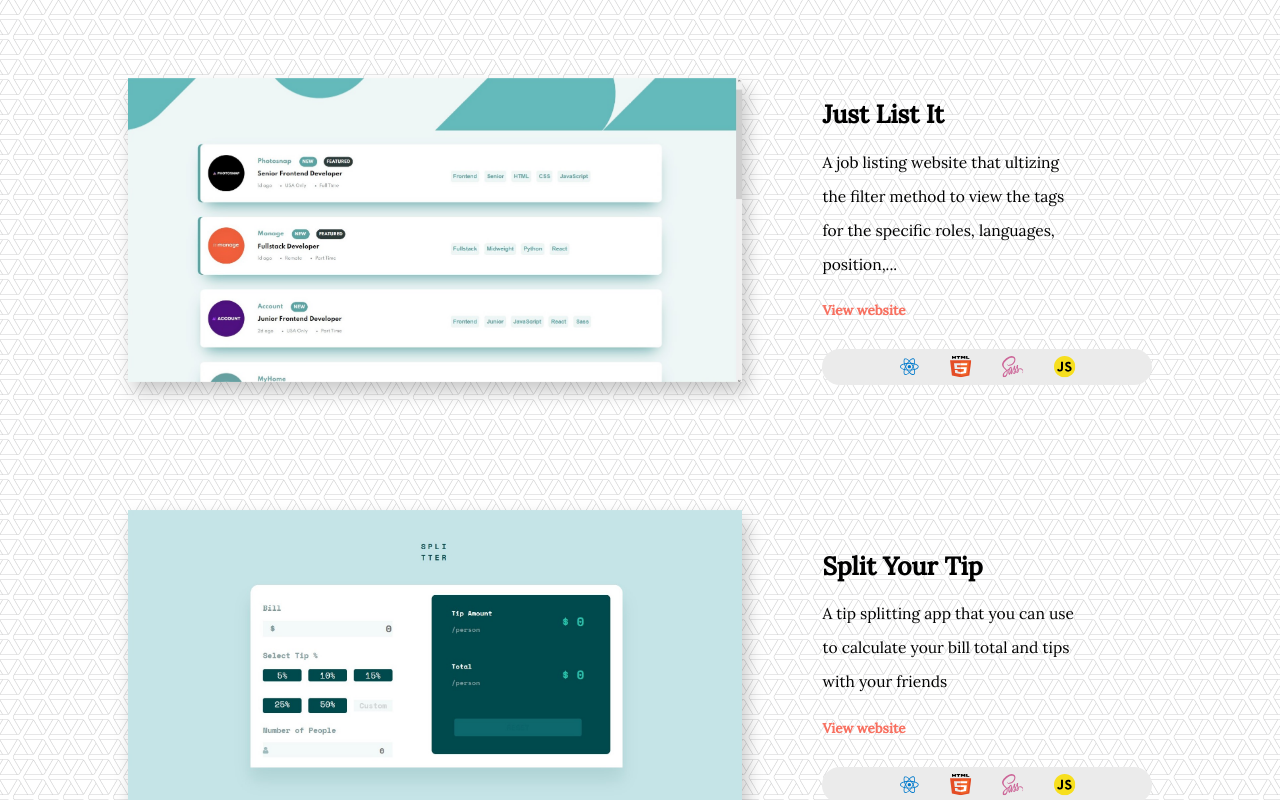
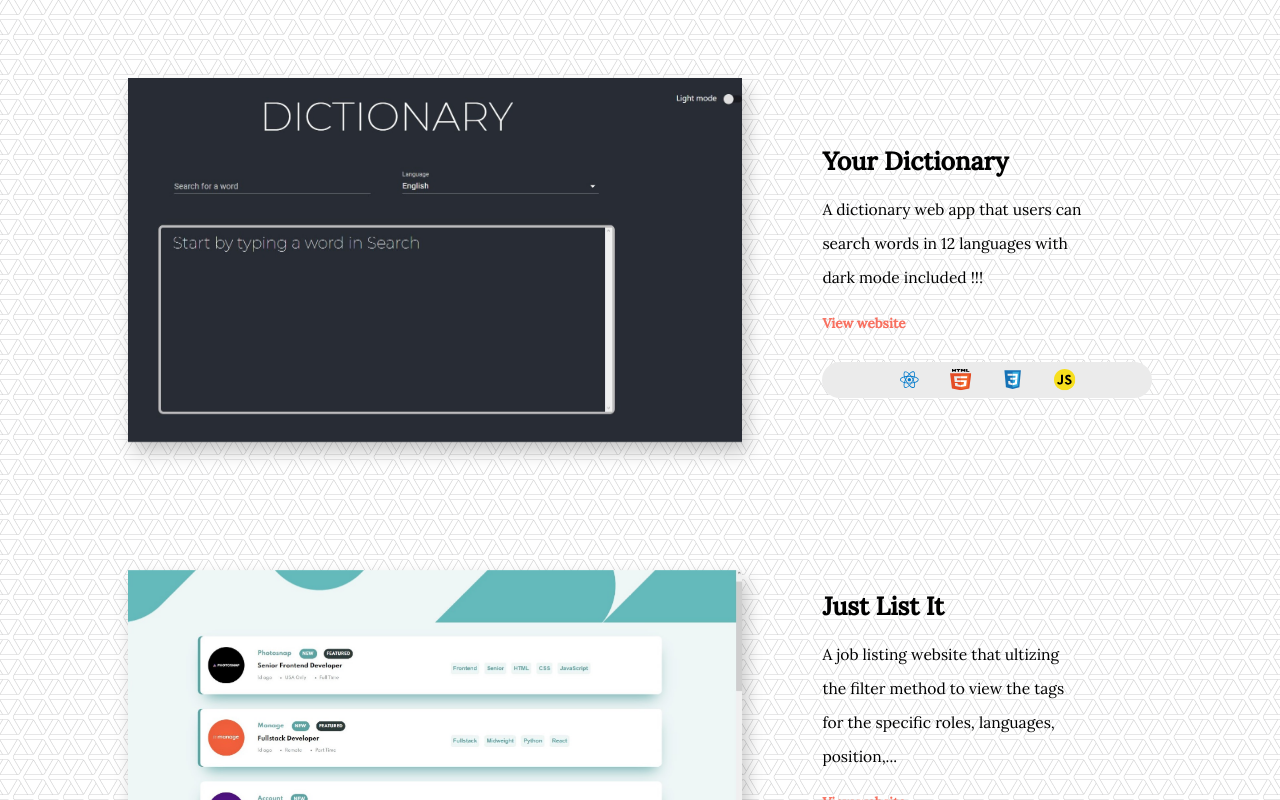
Before and after one commit to anhduy1202/anhduy1202.github.io, a React (Create React App) app: page / in a window 1280 px wide. Shown: the part 960-1760 px from the top of the page. Built offline with nearby package versions, Linux system fonts and the light colour scheme.

Commit message:
Dictionary project

```diff
--- a/src/projectData.js
+++ b/src/projectData.js
@@ -3,7 +3,8 @@ import faqCard from './images/faq.jpg';
 import Rocketto from './images/rocketto.jpg';
 import reviewSection from './images/review section.jpg';
 import baseApparel from './images/baseapparel.jpg';
-import splitTip from './images/tipsplit.jpg'
+import splitTip from './images/tipsplit.jpg';
+import dictionary from './images/dictionary.jpg';
 import jsIcon from './icon/js-icon-mobile.svg';
 import reactIcon from './icon/React-icon-mobile.svg';
 import htmlIcon from './icon/html-icon-mobile.svg';
@@ -15,6 +16,16 @@ export const projects = [
 
     {
         id: 1,
+        name: "Your Dictionary",
+        image: dictionary,
+        languages: [reactIcon, htmlIcon, cssIcon, jsIcon],
+        type: "frontend",
+        content: "A dictionary web app that users can search words in 12 languages with dark mode included !!!",
+        link: "https://your-dictionary.netlify.app/"
+
+    },
+    {
+        id: 2,
         name: "Just List It",
         image: justListIt,
         languages: [reactIcon, htmlIcon, sassIcon, jsIcon],
@@ -24,7 +35,7 @@ export const projects = [
 
     },
     {
-        id: 2,
+        id: 3,
         name: "Split Your Tip",
         image: splitTip,
         languages:  [reactIcon, htmlIcon, sassIcon, jsIcon],
@@ -33,7 +44,7 @@ export const projects = [
         link: "https://splityourtip.netlify.app"
     },
     {
-        id: 3,
+        id: 4,
         name: "FAQ Card",
         image: faqCard,
         languages: [htmlIcon, sassIcon, jsIcon],
@@ -43,7 +54,7 @@ export const projects = [
 
     },
     {
-        id: 4,
+        id: 5,
         name: "Rocketto",
         image: Rocketto,
         languages: [htmlIcon, jsIcon],
@@ -54,7 +65,7 @@ export const projects = [
 
     },
     {
-        id: 5,
+        id: 6,
         name: "Review Section",
         image: reviewSection,
         languages: [htmlIcon, cssIcon],
@@ -64,7 +75,7 @@ export const projects = [
     },
 
     {
-        id: 6,
+        id: 7,
         name: "Base Apparel",
         image: baseApparel,
         languages: [htmlIcon, cssIcon, jsIcon],
```
Also changed, not shown: src/images/dictionary.jpg (added).
